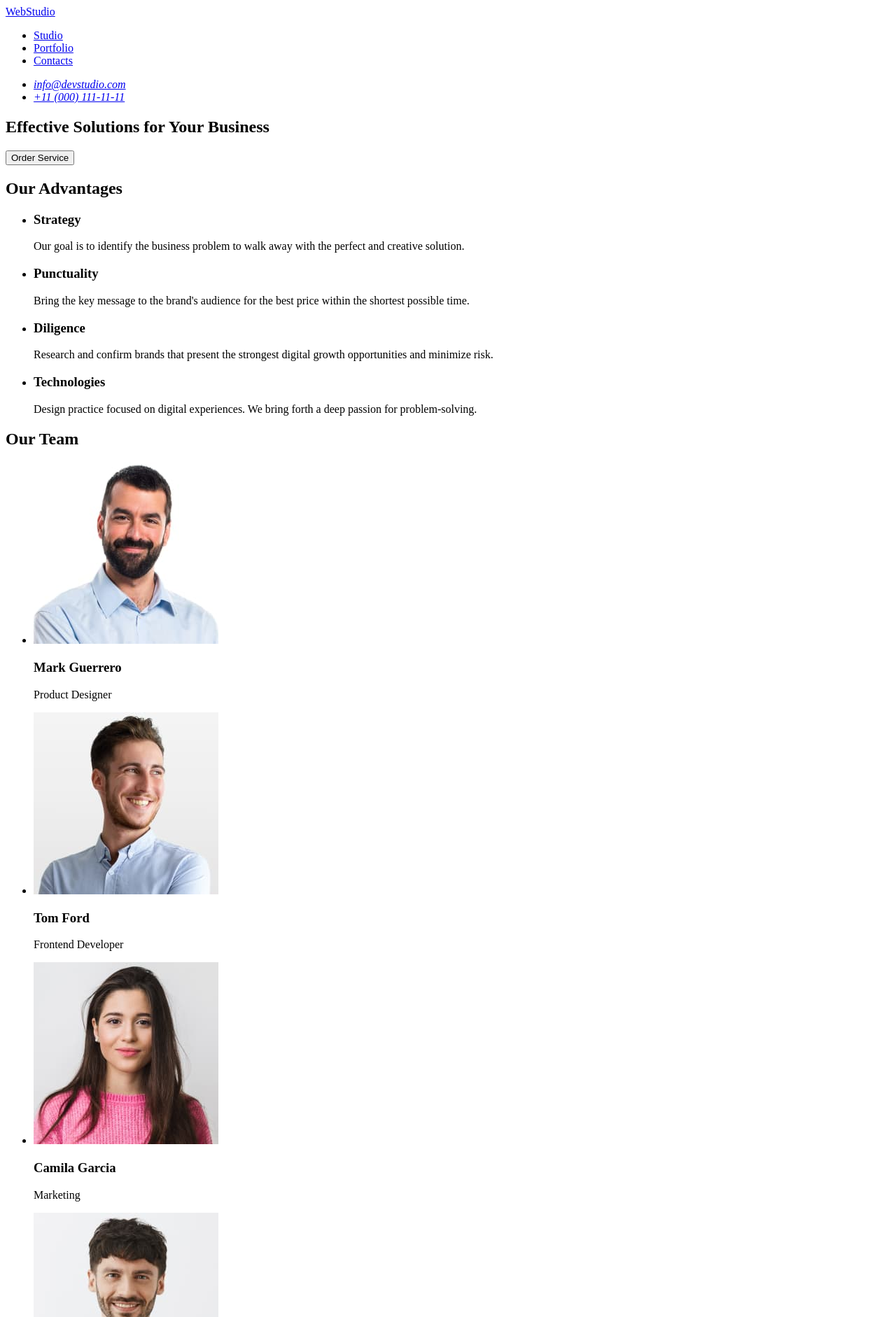
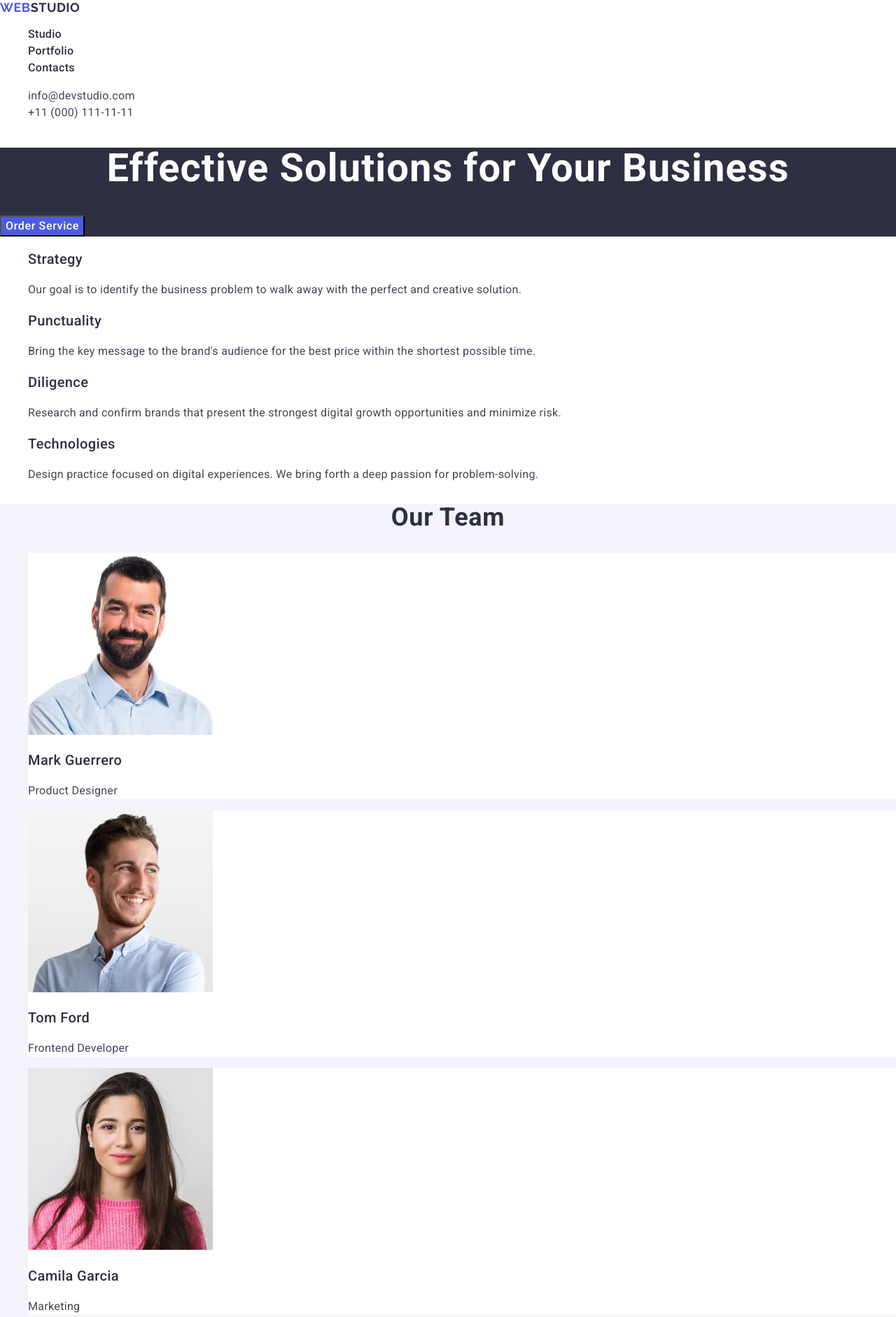
Before and after one commit to AnastasiiaPerevytska/goit-markup-hw-02, a plain HTML site: page index.html in a window 1280 px wide. Shown: the top 1882 px of the page at 70% size. Drawn offline with nearby package versions, Linux system fonts and the light colour scheme.

Commit message:
styles css

```diff
--- /dev/null
+++ b/css/styles.css
@@ -0,0 +1,147 @@
+body {
+    font-family: 'Roboto', sans-serif;
+    color: #434455;
+    background-color: #FFF;
+}
+
+a {
+    text-decoration: none;
+}
+
+ul,
+ol {
+    list-style: none;
+}
+
+.logo {
+    color: #4D5AE5;
+    font-family: Raleway, sans-serif;
+    font-size: 18px;
+    font-weight: 700;
+    line-height: 1.17;
+    letter-spacing: 0.03em;
+    text-transform: uppercase;
+}
+
+.logo-part {
+    color: #2E2F42;
+}
+
+.nav-link {
+    color: #2E2F42;
+    font-size: 16px;
+    font-weight: 500;
+    line-height: 1.5;
+    letter-spacing: 0.02em;
+}
+
+.nav-link:hover,
+.nav-link:focus {
+    color: #404BBF;
+}
+
+.address {
+    font-style: normal;
+}
+
+.address-link {
+    color: #434455;
+    font-size: 16px;
+    line-height: 1.5;
+    letter-spacing: 0.02em;
+}
+
+.address-link:hover,
+.address-link:focus {
+    color: #404BBF;
+}
+
+.section-one {
+    background-color: #2E2F42;
+}
+
+.header-one {
+    color: #FFFFFF;
+    font-size: 56px;
+    text-align: center;
+    font-weight: 700;
+    line-height: 1.07;
+    letter-spacing: 0.02em;
+}
+
+button {
+    background-color: #4D5AE5;
+    color: #FFF;
+    font-family: 'Roboto', sans-serif;
+    font-size: 16px;
+    font-weight: 500;
+    line-height: 1.5;
+    letter-spacing: 0.04em;
+}
+
+.button:hover,
+.button:focus {
+    background: #404BBF;
+    cursor: pointer;
+}
+
+.hidden {
+    display: none;
+}
+
+.header-two {
+    color: #2E2F42;
+    font-size: 36px;
+    text-align: center;
+    font-weight: 700;
+    line-height: 1.1;
+    letter-spacing: 0.02em;
+    text-transform: capitalize;
+}
+
+.header-three {
+    color: #2E2F42;
+    font-size: 20px;
+    font-weight: 500;
+    line-height: 1.2;
+    letter-spacing: 0.02em;
+}
+
+.description {
+    color: #434455;
+    font-size: 16px;
+    font-weight: 400;
+    line-height: 1.5;
+    letter-spacing: 0.02em;
+}
+
+.list-color {
+    background-color: #FFFFFF;
+}
+
+.sec-three {
+    background-color: #F4F4FD;
+}
+
+.footer {
+    background-color: #2E2F42;
+}
+
+.logo-part-footer {
+    color: #F4F4FD;
+    font-family: Raleway;
+    font-size: 18px;
+    font-weight: 700;
+    line-height: 1.17;
+    letter-spacing: 0.03em;
+    text-transform: uppercase;
+}
+
+.footer-description {
+    color: #F4F4FD;
+    font-family: Roboto;
+    font-size: 16px;
+    font-weight: 400;
+    line-height: 1.5;
+    letter-spacing: 0.02em;
+}
--- a/index.html
+++ b/index.html
@@ -5,97 +5,143 @@
     <meta charset="UTF-8">
     <meta name="viewport" content="width=device-width, initial-scale=1.0">
     <title>WebStudio</title>
-</head>
+    <link rel="preconnect" href="https://fonts.googleapis.com">
+    <link rel="preconnect" href="https://fonts.gstatic.com" crossorigin>
+    <link href="https://fonts.googleapis.com/css2?family=Raleway:wght@700&family=Roboto:wght@400;500;700&display=swap"
+        rel="stylesheet">
+    <link rel="stylesheet" href="https://cdnjs.cloudflare.com/ajax/libs/normalize/8.0.1/normalize.min.css"
+        integrity="sha512-NhSC1YmyruXifcj/KFRWoC561YpHpc5Jtzgvbuzx5VozKpWvQ+4nXhPdFgmx8xqexRcpAglTj9sIBWINXa8x5w=="
+        crossorigin="anonymous" referrerpolicy="no-referrer" />
+    <link rel="stylesheet" href="./css/styles.css" </head>
 
 <body>
     <header>
 
         <nav>
-            <a href="./index.html">WebStudio</a>
+            <a class=" logo" href="./index.html">Web<span class="logo-part">Studio</span></a>
 
             <ul>
-                <li><a href="#studio">Studio</a></li>
-                <li><a href="#portfolio">Portfolio</a></li>
-                <li><a href="#contacts">Contacts</a></li>
+                <li><a class="nav-link" href="#studio">Studio</a></li>
+                <li><a class="nav-link" href="#portfolio">Portfolio</a></li>
+                <li><a class="nav-link" href="#contacts">Contacts</a></li>
             </ul>
         </nav>
 
-        <address>
+        <address class="address">
             <ul>
                 <li>
-                    <a href="mailto:info@devstudio.com">info@devstudio.com</a>
+                    <a class="address-link" href="mailto:info@devstudio.com">info@devstudio.com</a>
                 </li>
                 <li>
-                    <a href="tel:+110001111111">+11 (000) 111-11-11</a>
+                    <a class="address-link" href="tel:+110001111111">+11 (000) 111-11-11</a>
                 </li>
             </ul>
         </address>
     </header>
 
     <main>
-        <section>
-            <h1>Effective Solutions for Your Business</h1>
-            <button type="button">Order Service</button>
+        <section class="section-one">
+            <h1 class="header-one">Effective Solutions for Your Business</h1>
+            <button class="button" type="button">Order Service</button>
         </section>
 
-        <section>
-            <h2>Our Advantages</h2>
+        <section class="sec-two">
+            <h2 class="hidden">Our Advantages</h2>
             <ul>
                 <li>
-                    <h3>Strategy</h3>
-                    <p>Our goal is to identify the business
+                    <h3 class="header-three">Strategy</h3>
+                    <p class="description">Our goal is to identify the business
                         problem to walk away with the perfect and creative solution.</p>
                 </li>
                 <li>
-                    <h3>Punctuality</h3>
-                    <p>Bring the key message to the brand's audience for the best price within the shortest possible
+                    <h3 class="header-three">Punctuality</h3>
+                    <p class="description">Bring the key message to the brand's audience for the best price within the
+                        shortest possible
                         time.</p>
                 </li>
                 <li>
-                    <h3>Diligence</h3>
-                    <p>Research and confirm brands that present the strongest digital growth opportunities and minimize
+                    <h3 class="header-three">Diligence</h3>
+                    <p class="description">Research and confirm brands that present the strongest digital growth
+                        opportunities and minimize
                         risk.</p>
                 </li>
                 <li>
-                    <h3>Technologies</h3>
-                    <p>Design practice focused on digital experiences. We bring forth a deep passion for
+                    <h3 class="header-three">Technologies</h3>
+                    <p class="description">Design practice focused on digital experiences. We bring forth a deep passion
+                        for
                         problem-solving.</p>
                 </li>
             </ul>
         </section>
-        <section>
-            <h2>Our Team</h2>
+        <section class="sec-three">
+            <h2 class="header-two">Our Team</h2>
+            <ul>
+                <li class="list-color">
+                    <img src="./images/employer1.jpg" width="264" alt="photo of mark">
+                    <h3 class="header-three">Mark Guerrero</h3>
+                    <p class="description">Product Designer</p>
+                </li>
+
+                <li class="list-color">
+                    <img src="./images/employer2.jpg" width="264" alt="photo of tom">
+                    <h3 class="header-three">Tom Ford</h3>
+                    <p class="description">Frontend Developer</p>
+                </li>
+
+                <li class="list-color">
+                    <img src="./images/emloyer3.jpg" width="264" alt="photo of camila">
+                    <h3 class="header-three">Camila Garcia</h3>
+                    <p class="description">Marketing</p>
+                </li>
+
+                <li class="list-color">
+                    <img src="./images/employer4.jpg" width="264" alt="photo of daniel">
+                    <h3 class="header-three">Daniel Wilson</h3>
+                    <p class="description">UI Designer</p>
+                </li>
+            </ul>
+        </section>
+        <section class="sec-four">
+            <h2 class="header-two">Our Portfolio</h2>
             <ul>
                 <li>
-                    <img src="./images/employer1.jpg" width="264" alt="photo of mark">
-                    <h3>Mark Guerrero</h3>
-                    <p>Product Designer</p>
+                    <img src="./images/bankingapp.jpg" alt="banking_app">
+                    <h3 class="header-three">Banking App</h3>
+                    <p class="description">App</p>
                 </li>
-
                 <li>
-                    <img src="./images/employer2.jpg" width="264" alt="photo of tom">
-                    <h3>Tom Ford</h3>
-                    <p>Frontend Developer</p>
+                    <img src="./images/payment.jpg" alt="cashless_payment">
+                    <h3 class="header-three">Cashless Payment</h3>
+                    <p class="description">Marketing</p>
                 </li>
-
                 <li>
-                    <img src="./images/emloyer3.jpg" width="264" alt="photo of camila">
-                    <h3>Camila Garcia</h3>
-                    <p>Marketing</p>
+                    <img src="./images/meditationapp.jpg" alt="meditation_app">
+                    <h3 class="header-three">Meditation App</h3>
+                    <p class="description">App</p>
                 </li>
-
                 <li>
-                    <img src="./images/employer4.jpg" width="264" alt="photo of daniel">
-                    <h3>Daniel Wilson</h3>
-                    <p>UI Designer</p>
+                    <img src="./images/taxi.jpg" alt="taxi_service">
+                    <h3 class="header-three">Taxi Service</h3>
+                    <p class="description">Marketing</p>
+                </li>
+                <li>
+                    <img src="./images/screenillustrations.jpg" alt="screen_illustrations">
+                    <h3 class="header-three">Screen Illustrations</h3>
+                    <p class="description">Desing</p>
+                </li>
+                <li>
+                    <img src="./images/onlinecourses.jpg" alt="online_courses">
+                    <h3 class="header-three">Online Courses</h3>
+                    <p class="description">Marketing</p>
                 </li>
             </ul>
         </section>
     </main>
 
-    <footer>
-        <a href="/">WebStudio</a>
-        <p>Increase the flow of customers and sales for your business with digital marketing & growth solutions.</p>
+    <footer class="footer">
+        <a class="logo" href="index.html">Web<span class="logo-part-footer">Studio</span></a>
+        <p class="footer-description">Increase the flow of customers and sales for your business with digital marketing
+            & growth solutions.</p>
     </footer>
 
 </body>
```
Also changed, not shown: images/bankingapp.jpg (added), images/meditationapp.jpg (added), images/onlinecourses.jpg (added), images/payment.jpg (added), images/screenillustrations.jpg (added), images/taxi.jpg (added).
